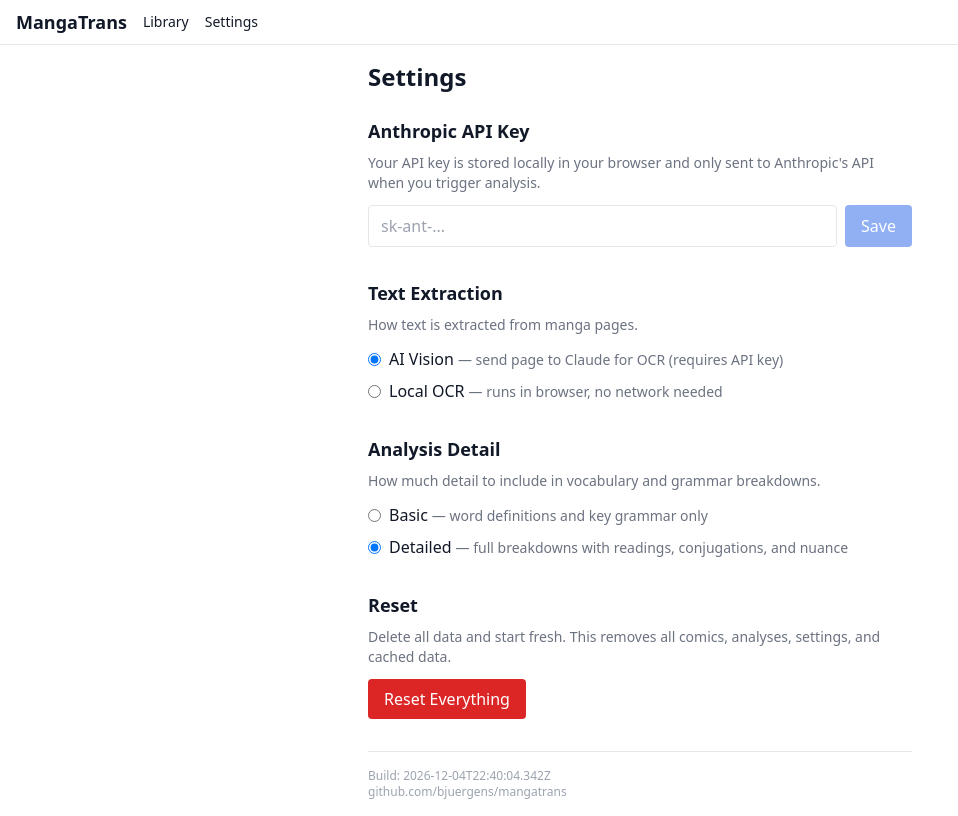
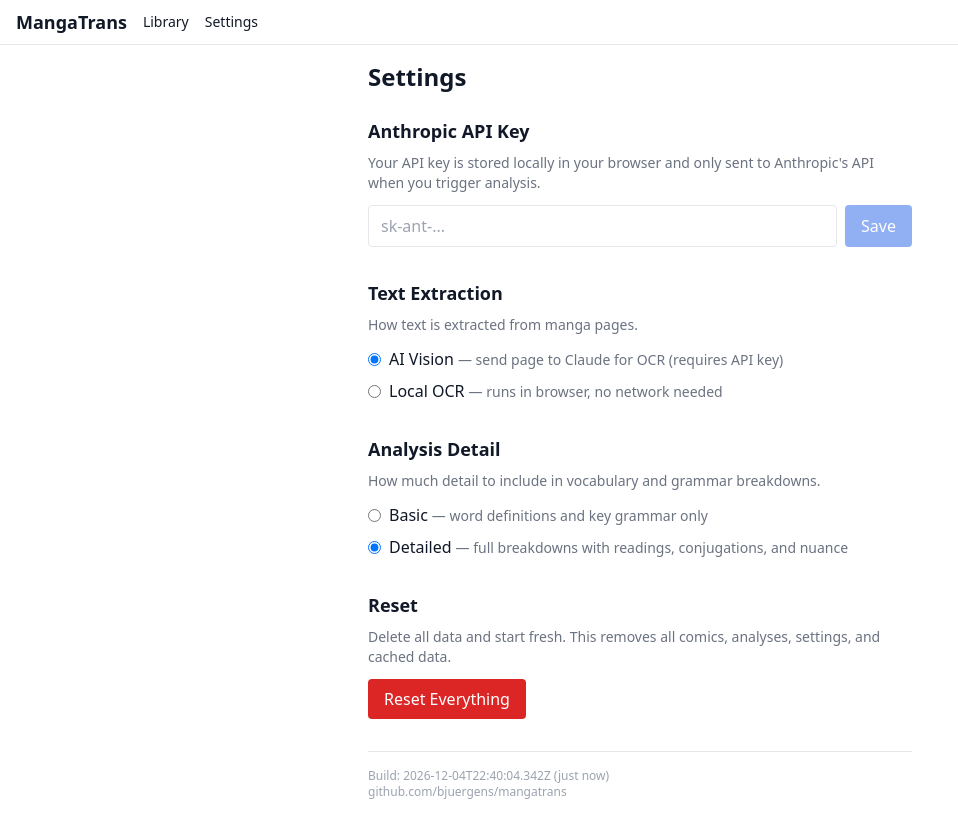
Before and after one commit to bjuergens/mangatrans, a React (Vite) app: page /settings in a window 1280 px wide. Shown: the whole page, without its empty margins (0-958 px from the left). Built offline with nearby package versions, Linux system fonts and the light colour scheme.

Commit message:
✨ Show relative time next to build timestamp
Displays e.g. "2026-03-07T15:54:00Z (3h ago)" so it's easy to tell
how recent the build is at a glance.

https://claude.ai/code/session_01SL7HQwzkc3m9YvrvtPLkmz

```diff
--- a/src/SettingsPage.tsx
+++ b/src/SettingsPage.tsx
@@ -3,6 +3,17 @@ import { db } from "./db";
 
 type TextExtractionBackend = "ai-vision" | "local-ocr";
 type AnalysisDetailLevel = "basic" | "detailed";
+
+function timeAgo(iso: string): string {
+  const seconds = Math.floor((Date.now() - new Date(iso).getTime()) / 1000);
+  if (seconds < 60) return "just now";
+  const minutes = Math.floor(seconds / 60);
+  if (minutes < 60) return `${minutes}m ago`;
+  const hours = Math.floor(minutes / 60);
+  if (hours < 24) return `${hours}h ago`;
+  const days = Math.floor(hours / 24);
+  return `${days}d ago`;
+}
 
 export default function SettingsPage() {
   const [apiKey, setApiKey] = useState("");
@@ -232,7 +243,7 @@ export default function SettingsPage() {
             className="text-gray-400 hover:text-gray-600 hover:underline"
             data-testid="build-log-link"
           >
-            {__BUILD_TIMESTAMP__}
+            {__BUILD_TIMESTAMP__} ({timeAgo(__BUILD_TIMESTAMP__)})
           </a>
         </p>
         <a
```
